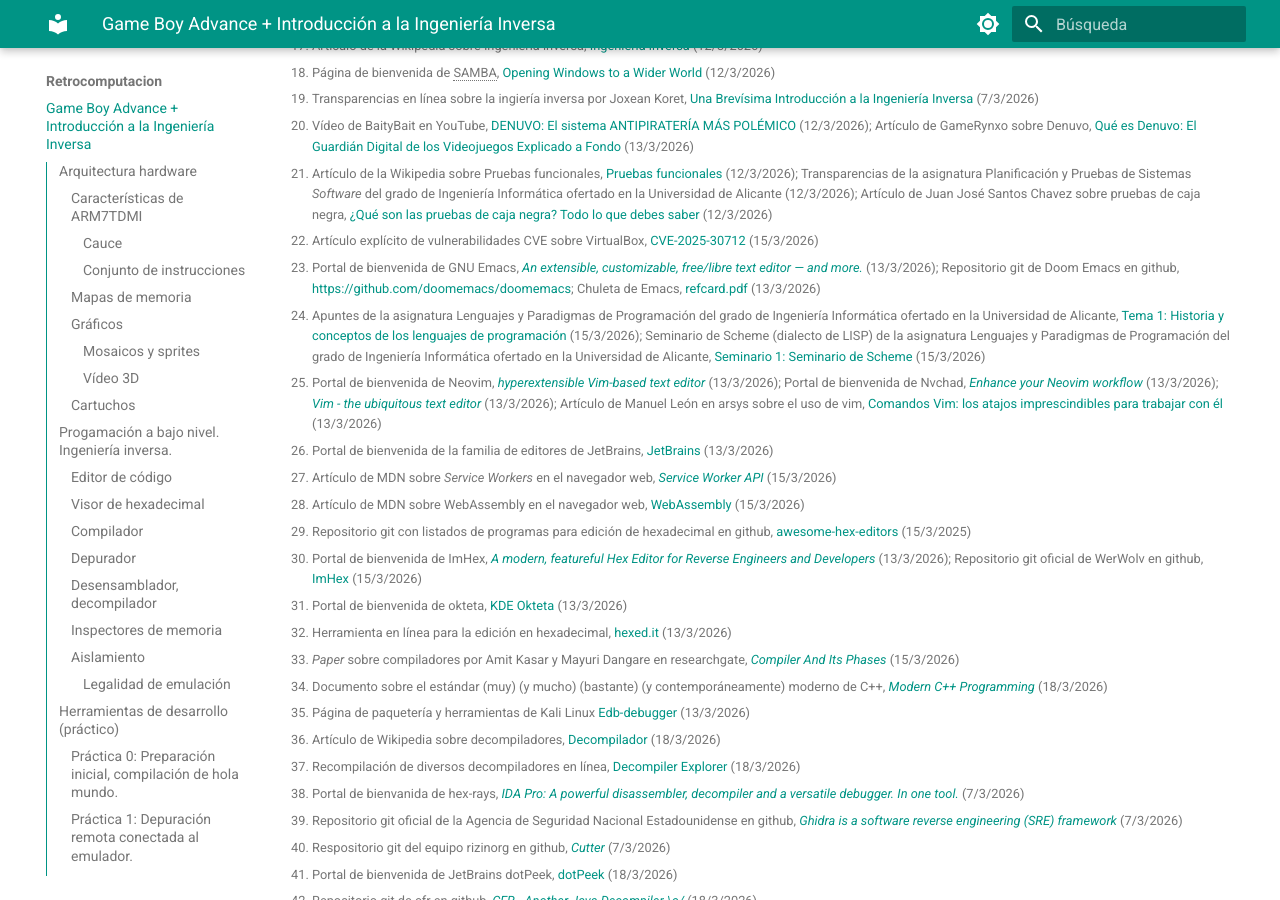
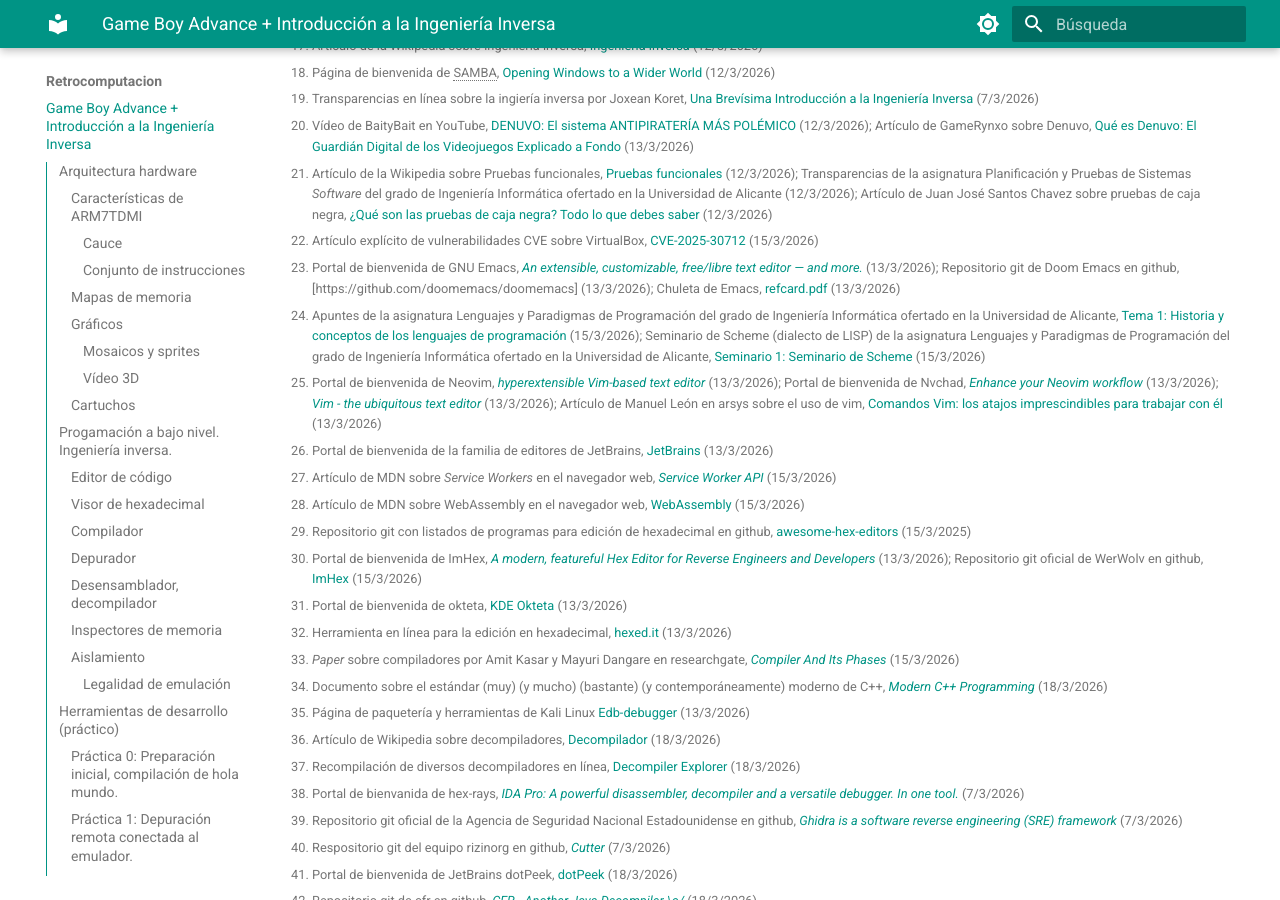
Before and after one commit to abl78-ua/Wiki-IMCR, an MkDocs documentation site: the page built from docs/Retrocomputacion/Retrocomputacion.md, in a window 1280 px wide and 900 px high, scrolled down 12162 px. Built offline with MkDocs 1.6.1 and Material for MkDocs 9.7.7, drawn with Linux system fonts in a browser that asks for light colours.

Commit message:
fix: ref erratas

```diff
--- a/docs/Retrocomputacion/Retrocomputacion.md
+++ b/docs/Retrocomputacion/Retrocomputacion.md
@@ -374,7 +374,7 @@ Otra cuestión relativa a la emulación de títulos es la obtención de estos mi
 
 [^ref:vboxcve]: Artículo explícito de vulnerabilidades CVE sobre VirtualBox, [CVE-2025-30712](https://nvd.nist.gov/vuln/detail/CVE-2025-30712) (15/3/2026)
 
-[^ref:emacs]: Portal de bienvenida de GNU Emacs, [*An extensible, customizable, free/libre text editor — and more.*](https://www.gnu.org/software/emacs/) (13/3/2026); Repositorio git de Doom Emacs en github, [https://github.com/doomemacs/doomemacs](13/3/2026); Chuleta de Emacs, [refcard.pdf](https://www.gnu.org/software/emacs/refcards/pdf/refcard.pdf) (13/3/2026)
+[^ref:emacs]: Portal de bienvenida de GNU Emacs, [*An extensible, customizable, free/libre text editor — and more.*](https://www.gnu.org/software/emacs/) (13/3/2026); Repositorio git de Doom Emacs en github, [https://github.com/doomemacs/doomemacs] (13/3/2026); Chuleta de Emacs, [refcard.pdf](https://www.gnu.org/software/emacs/refcards/pdf/refcard.pdf) (13/3/2026)
 
 [^ref:lpp]: Apuntes de la asignatura Lenguajes y Paradigmas de Programación del grado de Ingeniería Informática ofertado en la Universidad de Alicante, [Tema 1: Historia y conceptos de los lenguajes de programación](https://domingogallardo.github.io/apuntes-lpp/teoria/tema01-historia-lenguajes-programacion/tema01-historia-lenguajes-programacion.html) (15/3/2026); Seminario de Scheme (dialecto de LISP) de la asignatura Lenguajes y Paradigmas de Programación del grado de Ingeniería Informática ofertado en la Universidad de Alicante, [Seminario 1: Seminario de Scheme](https://domingogallardo.github.io/apuntes-lpp/seminarios/seminario1-scheme/seminario1-scheme.html) (15/3/2026)
 
@@ -410,7 +410,7 @@ Otra cuestión relativa a la emulación de títulos es la obtención de estos mi
 
 [^ref:rizin]: Respositorio git del equipo rizinorg en github, [*Cutter*](https://github.com/rizinorg/cutter) (7/3/2026)
 
-[^ref:dotpeek]: Portal de bienvenida de JetBrains dotPeek, [dotPeek](*https://www.jetbrains.com/decompiler/*) (18/3/2026)
+[^ref:dotpeek]: Portal de bienvenida de JetBrains dotPeek, [dotPeek](https://www.jetbrains.com/decompiler/) (18/3/2026)
 
 [^ref:cfr]: Repositorio git de cfr en github, [*CFR - Another Java Decompiler \\o/*](https://github.com/leibnitz27/cfr) (18/3/2026)
 
```
